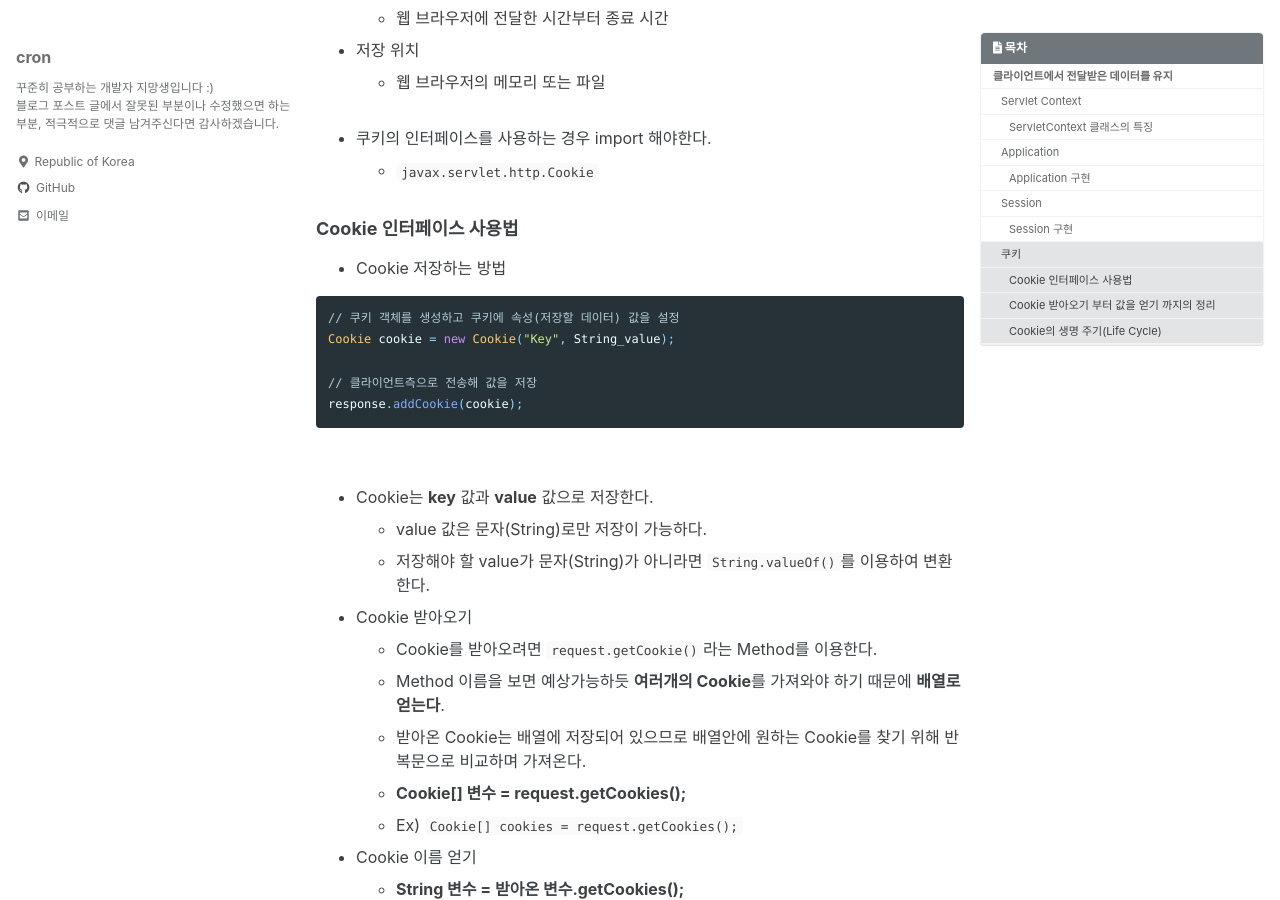
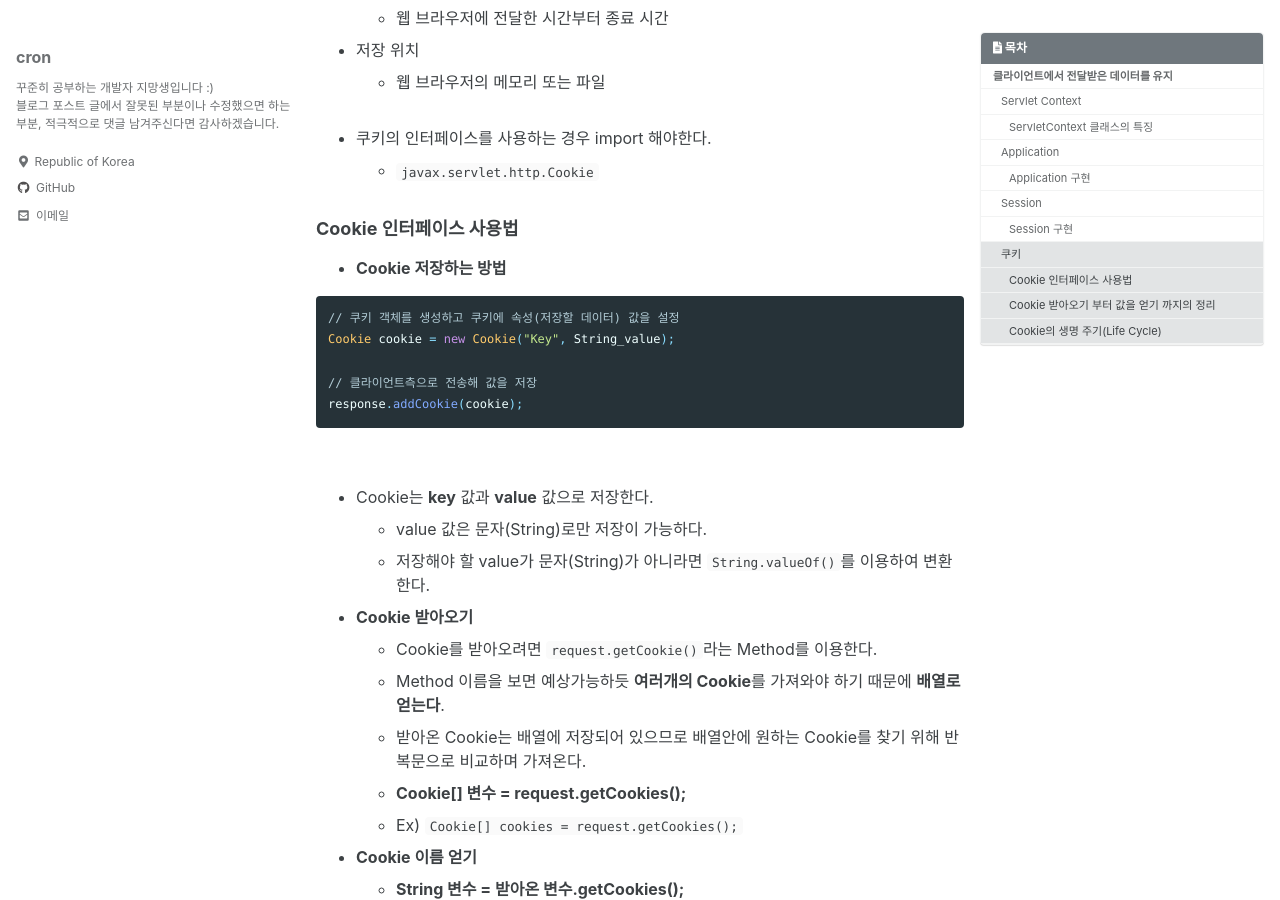
Before and after one commit to J1NWAN/j1nwan.github.com, a Jekyll site: the page built from _posts/Servlet/2021-05-25-Keep_state_Servlet.md, in a window 1280 px wide and 900 px high, scrolled down 3483 px. Built offline with Jekyll 4.4.1, drawn with Linux system fonts in a browser that asks for light colours; cached includes are drawn as plain includes.

Commit message:
Update 2021-05-27 수정
문법 수정

````diff
--- a/_posts/Servlet/2021-05-25-Keep_state_Servlet.md
+++ b/_posts/Servlet/2021-05-25-Keep_state_Servlet.md
@@ -148,7 +148,7 @@ last_modified_at: '2021-05-25 00:00:00 +0800'
 
 ### Cookie 인터페이스 사용법
 
-- Cookie 저장하는 방법
+- **Cookie 저장하는 방법**
 <br>
 
 ``` java
@@ -165,7 +165,7 @@ response.addCookie(cookie);
 	- 저장해야 할 value가 문자(String)가 아니라면 ```String.valueOf()```를 이용하여 변환한다.
 <br>
 
-- Cookie 받아오기
+- **Cookie 받아오기**
 	- Cookie를 받아오려면 ```request.getCookie()```라는 Method를 이용한다.
 	- Method 이름을 보면 예상가능하듯 **여러개의 Cookie**를 가져와야 하기 때문에 **배열로 얻는다**.
 	- 받아온 Cookie는 배열에 저장되어 있으므로 배열안에 원하는 Cookie를 찾기 위해 반복문으로 비교하며 가져온다.
@@ -173,12 +173,12 @@ response.addCookie(cookie);
 	-  Ex) ```Cookie[] cookies = request.getCookies();```
 <br>
 
-- Cookie 이름 얻기
+- **Cookie 이름 얻기**
 	- **String 변수 = 받아온 변수.getCookies();**
 	- Ex) ```String c = cookies.getName();```
 <br>
 
-- Cookie 값을 얻기
+- **Cookie 값을 얻기**
 	- **String 변수 = 받아온 변수.getValue();**
 	- Ex) ```String c = cookies.getValue();```
 <br>
````
